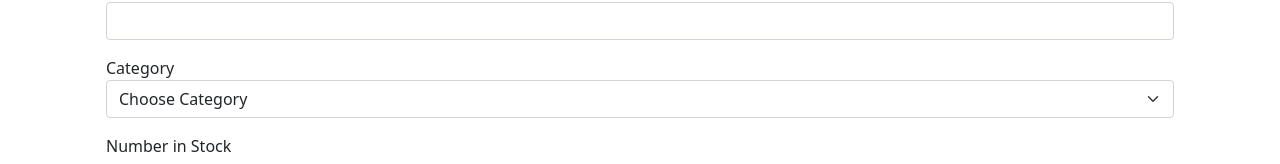
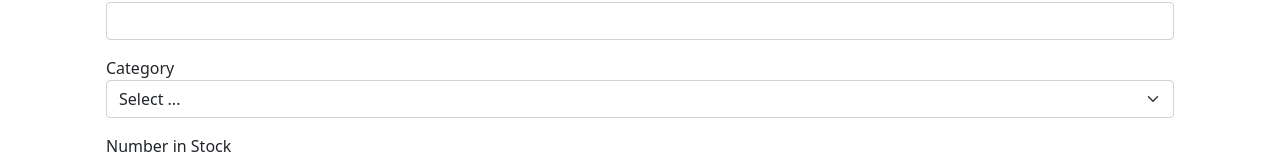
Before and after one commit to MissJL/intensive-food, a React (Create React App) app: page /foods/new in a window 1280 px wide. Shown: the part 190-354 px from the top of the page. Built offline with nearby package versions, Linux system fonts and the light colour scheme.

Commit message:
small fixes

```diff
--- a/src/App.jsx
+++ b/src/App.jsx
@@ -7,7 +7,7 @@ import Orders from "./Components/Orders";
 import NotFound from "./Components/Common/NotFound";
 import LoginForm from "./Components/LoginForm";
 import RegisterForm from "./Components/RegisterForm";
-import EditFood from "./Components/EditFood";
+import FoodForm from "./Components/FoodForm";
 
 class App extends Component {
   render() {
@@ -16,15 +16,15 @@ class App extends Component {
         <div className="row">
           <NavBar />
           <Switch>
-            <Route path="/foods/:_id" component={EditFood} />
-            <Route path="/foods/new" component={EditFood} />
+            <Route path="/foods/:_id" component={FoodForm} />
+            <Route path="/foods/new" component={FoodForm} />
             <Route path="/foods" component={Foods} />
             <Route path="/customers" component={Customers} />
             <Route path="/orders" component={Orders} />
             <Route path="/login" component={LoginForm} />
             <Route path="/register" component={RegisterForm} />
             <Route path="/notfound" component={NotFound} />
-            <Route exact path="/" component={Foods} />
+            <Redirect exact from="/" to="/foods" />
             <Redirect to="/notfound" />
           </Switch>
         </div>
--- a/src/Components/Common/Form.jsx
+++ b/src/Components/Common/Form.jsx
@@ -76,7 +76,7 @@ class Form extends Component {
     );
   }
 
-  renderInput(name, label, type) {
+  renderInput(name, label, type = "text") {
     const { data, errors } = this.state;
     return (
       <Input
--- a/src/Components/Common/NavBar.jsx
+++ b/src/Components/Common/NavBar.jsx
@@ -1,5 +1,5 @@
 import React, { Component } from "react";
-import { NavLink } from "react-router-dom";
+import { NavLink, Link } from "react-router-dom";
 
 class NavBar extends Component {
   state = {
@@ -15,7 +15,9 @@ class NavBar extends Component {
     return (
       <nav className="navbar navbar-expand-lg navbar-light bg-light">
         <span className="container-fluid">
-          <a className="navbar-brand">Intensive Foods</a>
+          <Link className="navbar-brand" to="/">
+            Intensive Foods
+          </Link>
           <div className="collapse navbar-collapse" id="navbarNav">
             <ul className="navbar-nav">
               {this.state.titles.map((title) => (
--- a/src/Components/Common/Select.jsx
+++ b/src/Components/Common/Select.jsx
@@ -11,7 +11,7 @@ const Select = ({ name, label, selections, error, value, onChange }) => {
         onChange={onChange}
         className="form-select"
       >
-        <option value="">Choose Category</option>
+        <option value="">Select ...</option>
         {selections.map((selection) => (
           <option key={selection._id} value={selection._id}>
             {selection.name}
--- a/src/Components/EditFood.jsx
+++ b/src/Components/FoodForm.jsx
@@ -13,13 +13,9 @@ class EditFood extends Form {
 
   schema = Joi.object({
     _id: Joi.string(),
-    name: Joi.string().required(),
-    categoryId: Joi.string().required(),
-    numberInStock: Joi.number()
-      .min(0)
-      .max(100)
-      .required()
-      .label("Number in Stock"),
+    name: Joi.string().required().label("Name"),
+    categoryId: Joi.string().required().label("Category"),
+    numberInStock: Joi.number().min(0).max(100).required().label("Stock"),
     price: Joi.number().min(0).max(10).required().label("Price"),
   });
 
--- a/src/Components/Foods.jsx
+++ b/src/Components/Foods.jsx
@@ -35,9 +35,10 @@ class Foods extends Component {
     this.setState({ foods: newFoods });
   };
 
-  handleDelete = (id) => {
-    const foods = deleteFood(id);
+  handleDelete = (food) => {
+    const foods = this.state.foods.filter((f) => f._id !== food._id);
     this.setState(foods);
+    deleteFood(food);
   };
 
   handlePageChange = (page) => this.setState({ selectedPage: page });
@@ -48,7 +49,11 @@ class Foods extends Component {
   handleSort = (sortColumn) => this.setState({ sortColumn });
 
   handleSearch = (search) => {
-    this.setState({ search, selectedCategory: null, selectedPage: 1 });
+    this.setState({
+      search,
+      selectedCategory: DEFAULT_CATEGORY,
+      selectedPage: 1,
+    });
   };
 
   getPaginatedFoods() {
@@ -65,9 +70,9 @@ class Foods extends Component {
     let filteredFoods = allFoods;
     if (search)
       filteredFoods = allFoods.filter((f) =>
-        f.name.toLowerCase().startsWith(search.toLowerCase())
+        f.name.toLowerCase().includes(search.toLowerCase())
       );
-    else if (selectedCategory && selectedCategory._id)
+    else if (selectedCategory._id)
       filteredFoods = allFoods.filter(
         (f) => f.category._id === selectedCategory._id
       );
```
